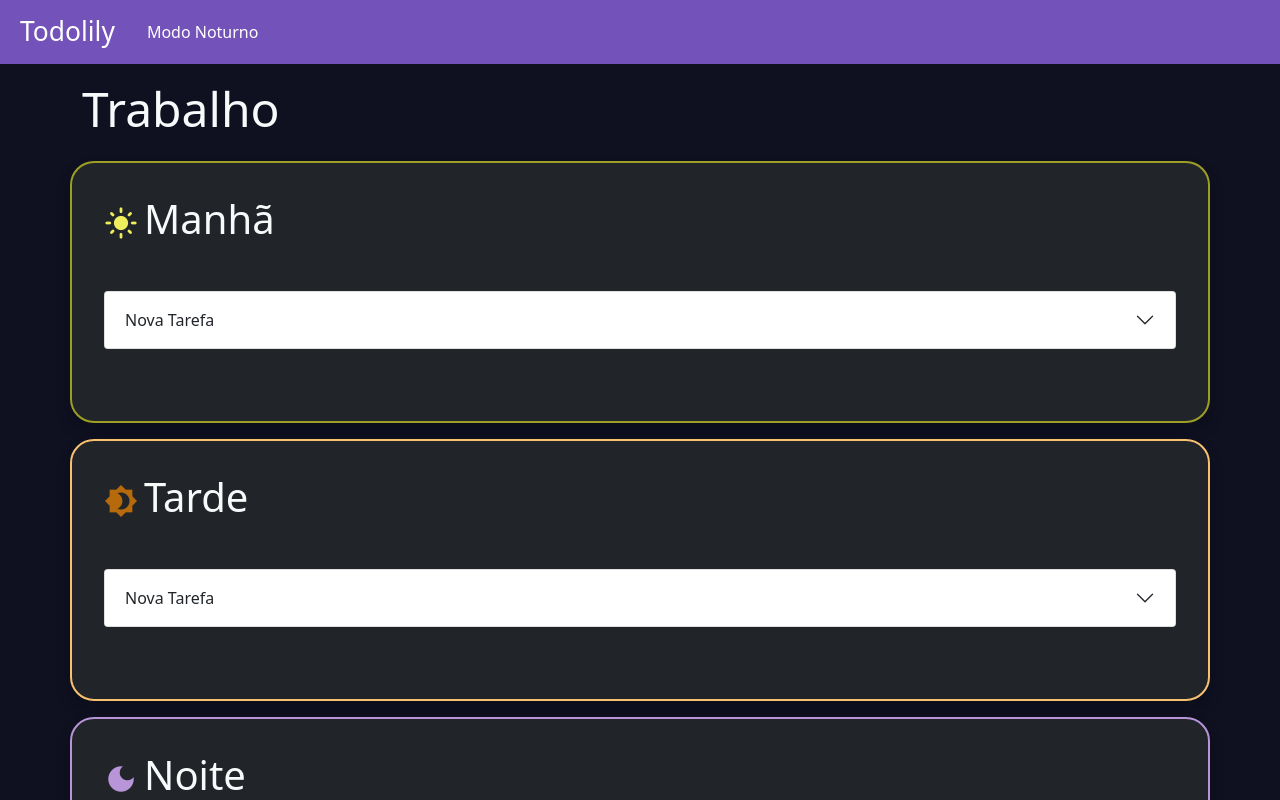
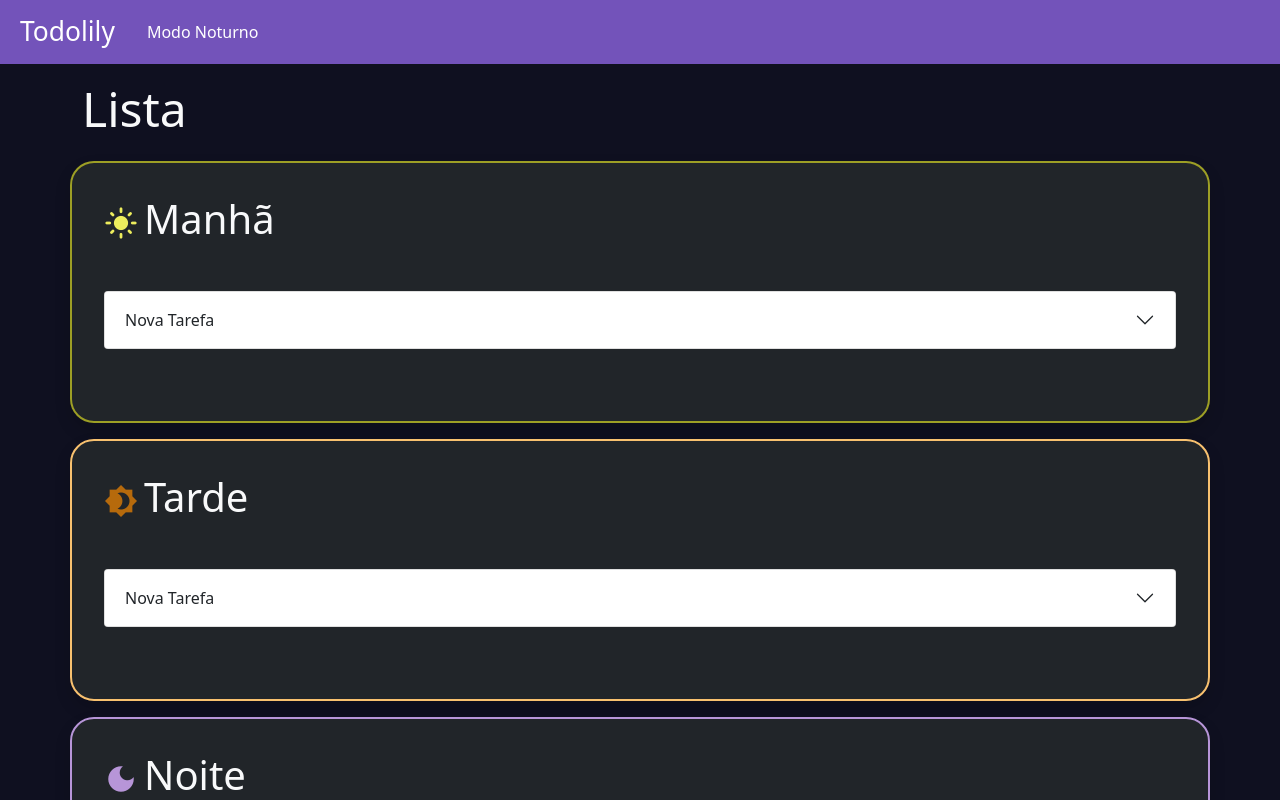
Before and after one commit to ChimiWei/practice-with-angular, an Angular app: page / in a window 1280 px wide. Shown: the top 800 px of the page. Built offline with nearby package versions, Linux system fonts and the light colour scheme.

Commit message:
edit titulo

```diff
--- a/src/app/lista-titulo/lista-titulo.component.html
+++ b/src/app/lista-titulo/lista-titulo.component.html
@@ -1,5 +1,5 @@
 <div class="container">
     <h2 class="lead display-5  mb-4" [ngClass]="{'text-light': changetxtColor}">
-      Trabalho
+      Lista
     </h2>
  </div>
```
